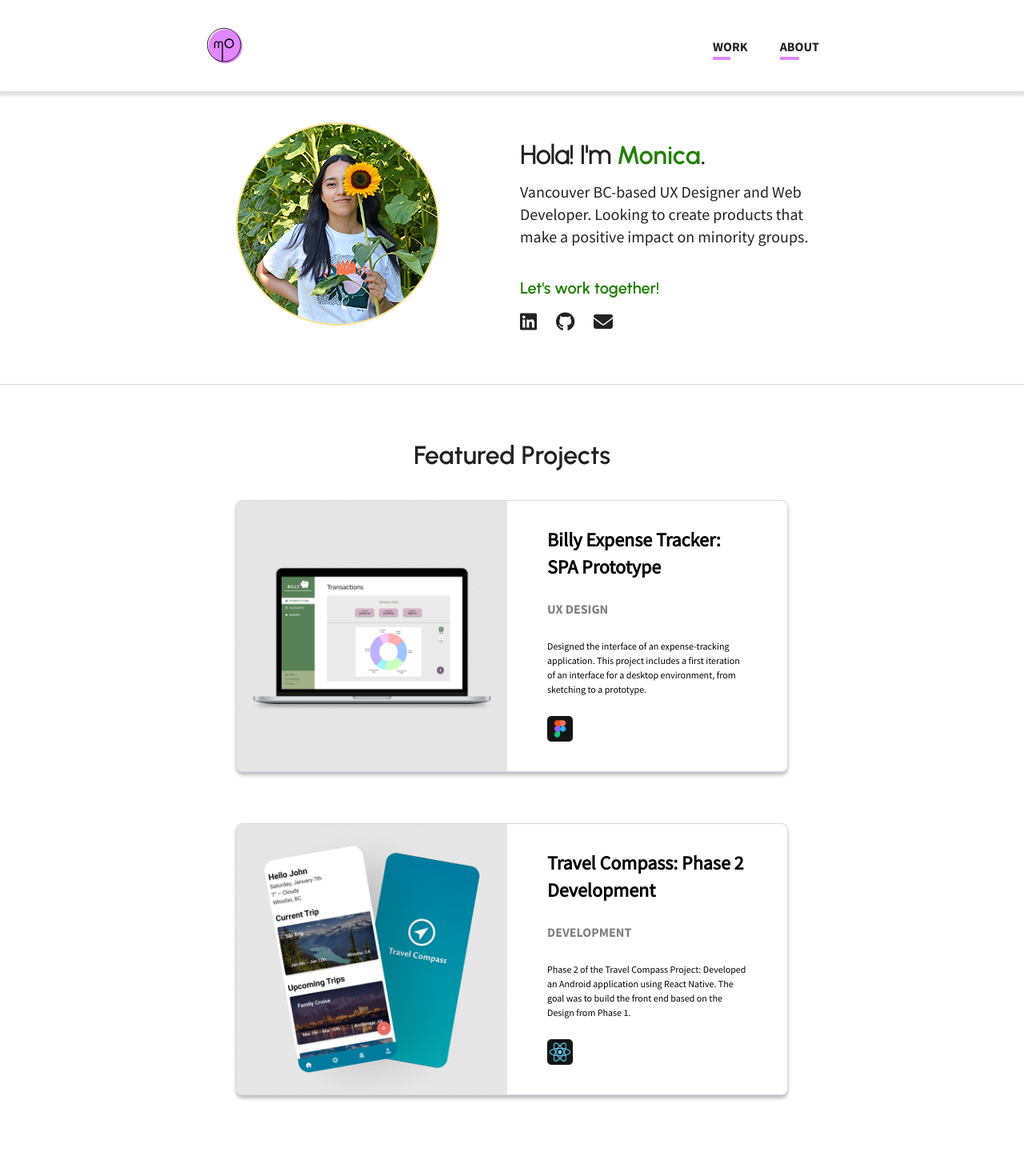
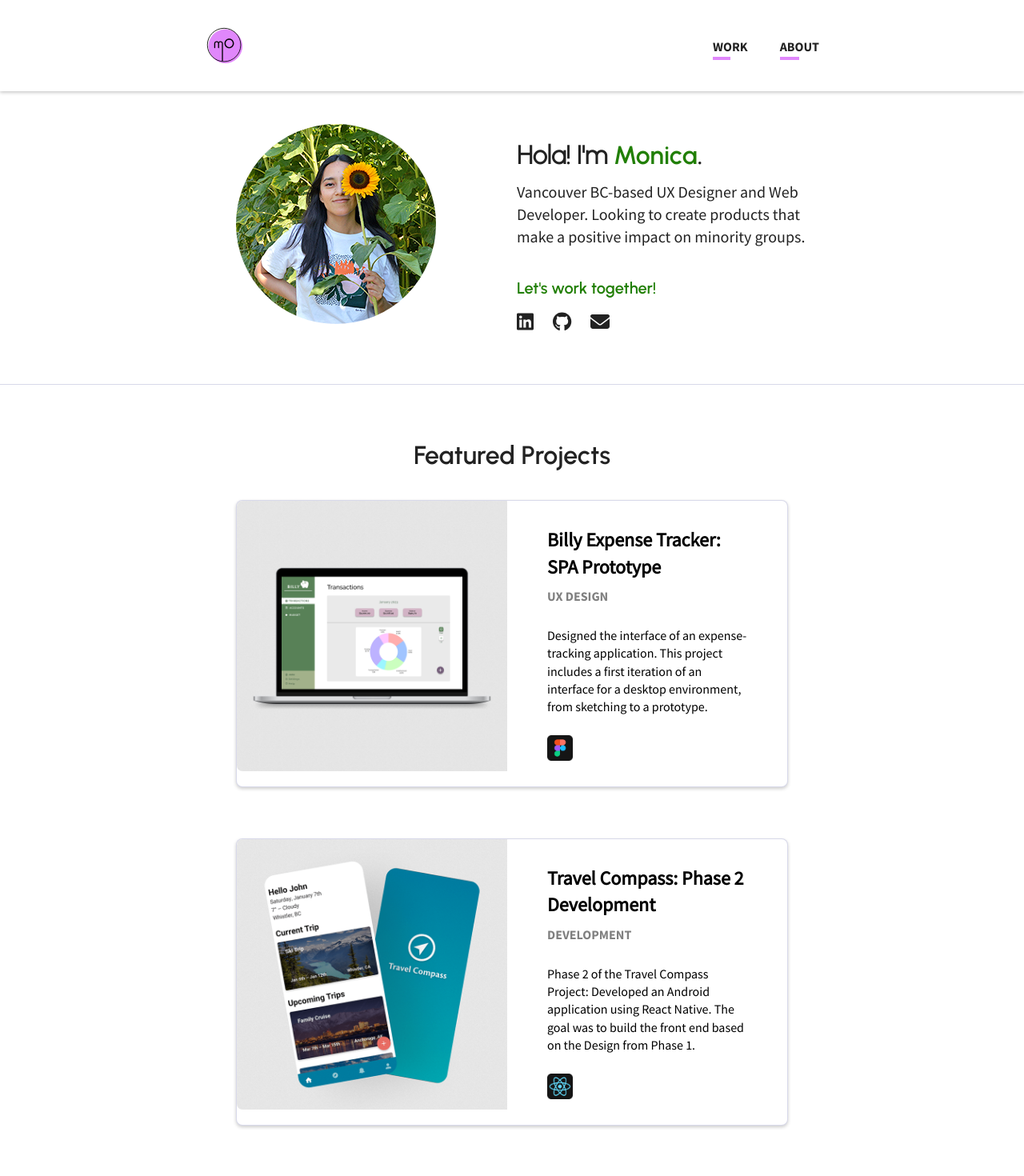
Before and after one commit to monica-zarate/portfolio, a React (Create React App) app: page / in a window 1280 px wide. Shown: the top 1470 px of the page at 80% size. Built offline with nearby package versions, Linux system fonts and the light colour scheme.

Commit message:
Worked on general style improvements.

```diff
--- a/src/components/About.jsx
+++ b/src/components/About.jsx
@@ -26,14 +26,14 @@ function About() {
                         <p>I'm a <span className="about__cta">UX Designer</span> and <span className="about__cta">Web Developer</span> who values inclusion, accessibility and agile work.</p>
                         <p>Being a part of a team that welcomes <span className="about__cta">diversity</span> and encourages me to learn and to improve my skills keeps me motivated.</p>
                         <p>I like to bring a <span className="about__cta">proactive attitude</span>, empathy and excellent time management skills to all my projects.</p>
-                        <p>When I'm not working you'll find me:</p>
+                        <p>When I'm not working, you'll find me:</p>
                         <ul>
                             <li><p>🍰 Baking something sweet</p></li>
                             <li><p>📚 Reading novels and manga</p></li>
                             <li><p>🧋 Drinking lots of chai lattes</p></li>
                         </ul>
                         <p className="about__cta">Say hi before you go!</p>
-                        <p className="about__links-wrap">Find me on <a href="https://www.linkedin.com/in/monica-zarate/" title="Monica Zarate's LinkedIn Profile" target="_blank" className="about__links">LinkedIn</a> or send me an <a href="mailto:hello@monicazarate.com" title="Send me an email: hello@monicazarate.com" target="_blank" className="about__links">email</a>.</p>
+                        <p className="about__links-wrap">Find me on <a href="https://www.linkedin.com/in/monica-zarate/" title="Monica Zarate's LinkedIn Profile" target="_blank" rel="noreferrer" className="about__links">LinkedIn</a> or send me an <a href="mailto:hello@monicazarate.com" title="Send me an email: hello@monicazarate.com" target="_blank" rel="noreferrer" className="about__links">email</a>.</p>
                     </div>
                     <img src={aboutImg} alt="Monica Zarate" className="about__img"/>
                 </div>
--- a/src/components/Intro.jsx
+++ b/src/components/Intro.jsx
@@ -12,7 +12,7 @@ function Intro() {
 
     return (
             <div className="flex-c intro">
-                <img src={monicaPhoto} alt="Monica Zarate's photo" className="intro__img"/>
+                <img src={monicaPhoto} alt="Monica Zarate" className="intro__img"/>
                 <div className="intro__text-wrapper">
                     <h1 className="intro__h1">hola! i'm <span className="intro__h1--highlight">monica</span>.</h1>
                     <p>Vancouver BC-based UX Designer and Web Developer. Looking to create products that make a positive impact on minority groups.</p>
--- a/src/components/SocialIcons.jsx
+++ b/src/components/SocialIcons.jsx
@@ -43,6 +43,8 @@ export default function SocialIcons(device, component) {
                 </m.li>
             </ul>);
             break;
+        default:
+            socialLinks = '';
     }
 
     return socialLinks;
--- a/src/components/styles/main.css
+++ b/src/components/styles/main.css
@@ -17,8 +17,8 @@
   width: 100%;
 }
 
-.nav-active, .header__link--active {
-  color: #e087fb;
+.nav-active::before, .header__link--active::before {
+  width: 100%;
 }
 
 .nav-mobile, .not-found__btn, .header__mobile {
@@ -72,8 +72,8 @@
 }
 
 .card-description, .card__info--description, .footer, .footer p {
-  font-size: 12px;
-  line-height: 18px;
+  font-size: 16px;
+  line-height: 22.4px;
 }
 
 .footer, .footer p {
@@ -99,7 +99,8 @@ a {
   cursor: pointer;
 }
 
-ul, ol {
+ul,
+ol {
   list-style: none;
 }
 
@@ -109,12 +110,8 @@ ul, ol {
   align-items: center;
 }
 
-.box-shadow, .not-found__btn, .project__img, .card:hover, .header {
-  box-shadow: 0px 4px 4px 2px rgba(0, 0, 0, 0.12);
-}
-
-.box-shadow-light, .card {
-  box-shadow: 0px 4px 4px rgba(0, 0, 0, 0.25);
+.box-shadow, .not-found__btn, .project__img, .card:hover, .card, .header {
+  box-shadow: 0px 2px 4px rgba(0, 0, 0, 0.2);
 }
 
 .projects-bg {
@@ -171,7 +168,7 @@ ul, ol {
 }
 @media (min-width: 768px) {
   .chip-btn:hover, .chip-btn--active:hover {
-    box-shadow: 0px 4px 4px 2px rgba(0, 0, 0, 0.12);
+    box-shadow: 0px 4px 4px 2px rgba(0, 0, 0, 0.2);
     transform: scale(1.05);
     background-color: #fbe087;
     color: #222222;
@@ -301,7 +298,6 @@ Note: Beware of modifying this element as it can break the animations - you shou
 }
 .intro__img {
   border-radius: 50%;
-  border: 2px solid #fbe087;
 }
 .intro__text-wrapper {
   max-width: 300px;
@@ -381,17 +377,11 @@ Note: Beware of modifying this element as it can break the animations - you shou
   color: #000000;
   border-radius: 8px;
   margin: 0 auto 64px;
-  justify-content: space-between;
   align-items: flex-start;
   flex-direction: column;
   max-width: 345px;
   transition: all 0.3s ease-in-out;
   border: 1px solid rgba(102, 103, 171, 0.25);
-}
-@media (min-width: 1024px) {
-  .card {
-    height: 340px;
-  }
 }
 @media (min-width: 1024px) {
   .card {
@@ -419,7 +409,7 @@ Note: Beware of modifying this element as it can break the animations - you shou
   justify-content: flex-start;
 }
 .card__info--title {
-  margin-bottom: 24px;
+  margin-bottom: 8px;
 }
 .card__info--description {
   margin-bottom: 24px;
--- a/src/components/styles/partials/_card.scss
+++ b/src/components/styles/partials/_card.scss
@@ -9,18 +9,13 @@
     color: $black;
     border-radius: 8px;
     margin: 0 auto 64px;
-    justify-content: space-between;
+    // justify-content: space-between;
     align-items: flex-start;
     flex-direction: column;
     max-width: 345px;
     transition: all .3s ease-in-out;
     border: 1px solid $light-border;
-    @extend .box-shadow-light;
-
-    @include laptop {
-        height: 340px;
-    }
-
+    @extend .box-shadow;
 
     &:hover {
         @extend .box-shadow;
@@ -51,7 +46,7 @@
         justify-content: flex-start;
 
         &--title {
-            margin-bottom: 24px;
+            margin-bottom: 8px;
             @extend .h3;
         }
 
--- a/src/components/styles/partials/_header.scss
+++ b/src/components/styles/partials/_header.scss
@@ -40,7 +40,7 @@
         position: relative;
     }
 
-    &__link{
+    &__link {
         @extend .nav-menu;
 
         &--active {
--- a/src/components/styles/partials/_intro.scss
+++ b/src/components/styles/partials/_intro.scss
@@ -16,7 +16,6 @@
 
     &__img {
         border-radius: 50%;
-        border: 2px solid $projects;
     }
 
     &__text-wrapper {
@@ -59,6 +58,7 @@
             max-width: 32px;
             margin-right: 24px;
         }
+
         a {
             height: 24px;
         }
--- a/src/components/styles/partials/_variables.scss
+++ b/src/components/styles/partials/_variables.scss
@@ -20,5 +20,4 @@ $dark: #222222;
 $projects: #fbe087;
 $projects-light: #fef9e6;
 $projects-chip: #fce59a;
-$box-shadow: rgba(0, 0, 0, 0.12);
-$box-shadow-dark: rgba(0, 0, 0, 0.25);
+$box-shadow: rgba(0, 0, 0, 0.2);
--- a/src/data/projects.js
+++ b/src/data/projects.js
@@ -606,7 +606,7 @@ export const PROJECTS = [
     featuredTools: [{ name: "React Native", icon: toolsIcons.react }],
     intro: [
       "After the Design Phase was completed, I wanted to expand the Travel Compass Project by taking the high-fidelity mockups into a native application. I developed an Android application using React Native, Expo and Android Studio as a mobile emulator.",
-      "Travel Compass is a travel management application. Its main purpose is to serve as an information hub, where users can store all the information related to a given trip, like flight information, accommodation check-in and check-out dates and times, and other activities users might want to do during a holiday. It's intended for 20- to 50-year-old individuals who explicitly plan to travel for leisure at least once a year.",
+      "Travel Compass is a travel management application. Its main purpose is to serve as an information hub where users can store all the information related to a given trip, like flight information, accommodation check-in and check-out dates and times, and other activities users might want to do during a holiday. It's intended for 20- to 50-year-old individuals who explicitly plan to travel for leisure at least once a year.",
       "As a hypothetical existing user, on the Home Screen, we can see how the app would look like if we had a trip happening today and a list of any upcoming trips. By clicking on one of the Trip Overview Cards, we have access to the Trip Schedule Details.",
     ],
     steps: [
```
Also changed, not shown: src/components/styles/partials/_fonts.scss (+6 -3 lines), src/components/styles/partials/_global.scss (+4 -7 lines), 1 other file (tests, documents, lock files or other folders).
